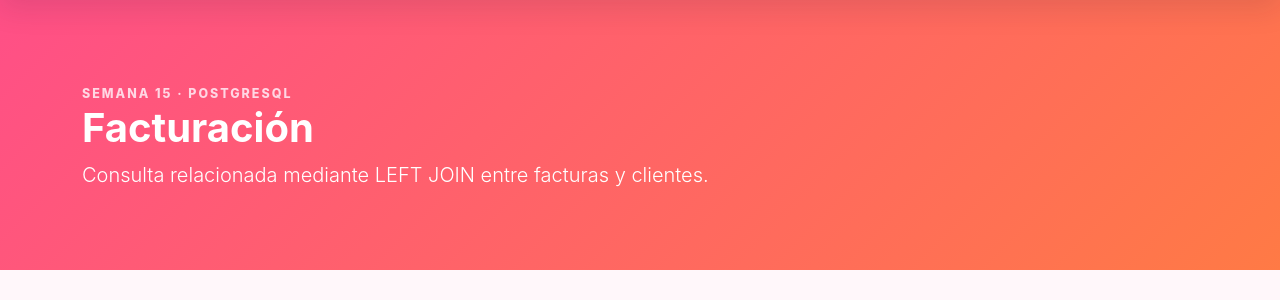
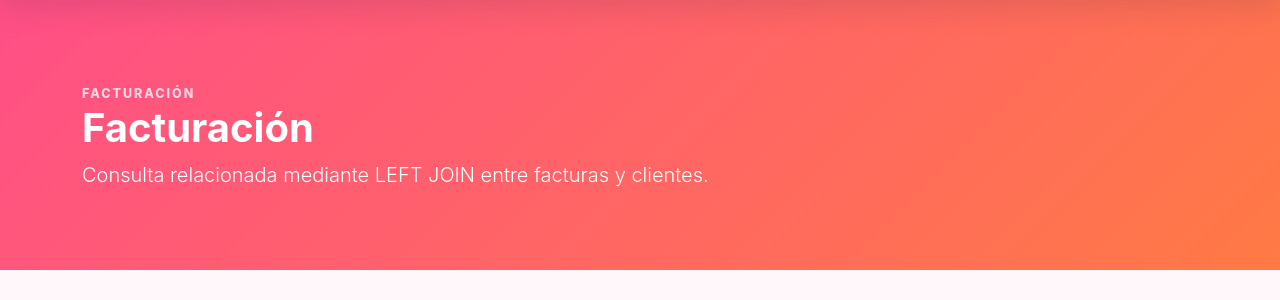
Before and after one commit to 2525STEFANYCORREA/ventas_temu_flask, a Flask app: page /facturacion in a window 1280 px wide. Shown: the part 64-364 px from the top of the page. Run offline with Flask 3, Linux system fonts and the light colour scheme; the visitor is signed in with stand-in values (Sample User, id 1); data that the repository does not hold is empty; some libraries are stand-ins or nearby versions.

Commit message:
Limpiar etiquetas de presentación

```diff
--- a/templates/facturacion.html
+++ b/templates/facturacion.html
@@ -1,7 +1,7 @@
 {% extends "base.html" %}
 {% block title %}Facturación | Ventas Temu{% endblock %}
 {% block content %}
-<section class="inner-hero"><div class="container"><span class="eyebrow light">SEMANA 15 · POSTGRESQL</span><h1 class="display-6 fw-bold">Facturación</h1><p class="lead mb-0">Consulta relacionada mediante LEFT JOIN entre facturas y clientes.</p></div></section>
+<section class="inner-hero"><div class="container"><span class="eyebrow light">FACTURACIÓN</span><h1 class="display-6 fw-bold">Facturación</h1><p class="lead mb-0">Consulta relacionada mediante LEFT JOIN entre facturas y clientes.</p></div></section>
 <section class="section-space"><div class="container">
 <div class="records-header mb-4"><div><span class="eyebrow">JOIN</span><h2 class="fw-bold mb-0">Facturas + clientes</h2><p class="text-muted mb-0">La columna Cliente proviene de una consulta SQL JOIN.</p></div><a href="{{ url_for('formulario_facturacion') }}" class="btn btn-temu rounded-pill px-4">+ Nueva factura</a></div>
 <div class="table-card"><div class="table-responsive"><table class="table align-middle mb-0"><thead><tr><th>ID</th><th>Factura</th><th>Cliente</th><th>Fecha</th><th>Total</th><th>Estado</th><th>Acciones</th></tr></thead><tbody>
```
